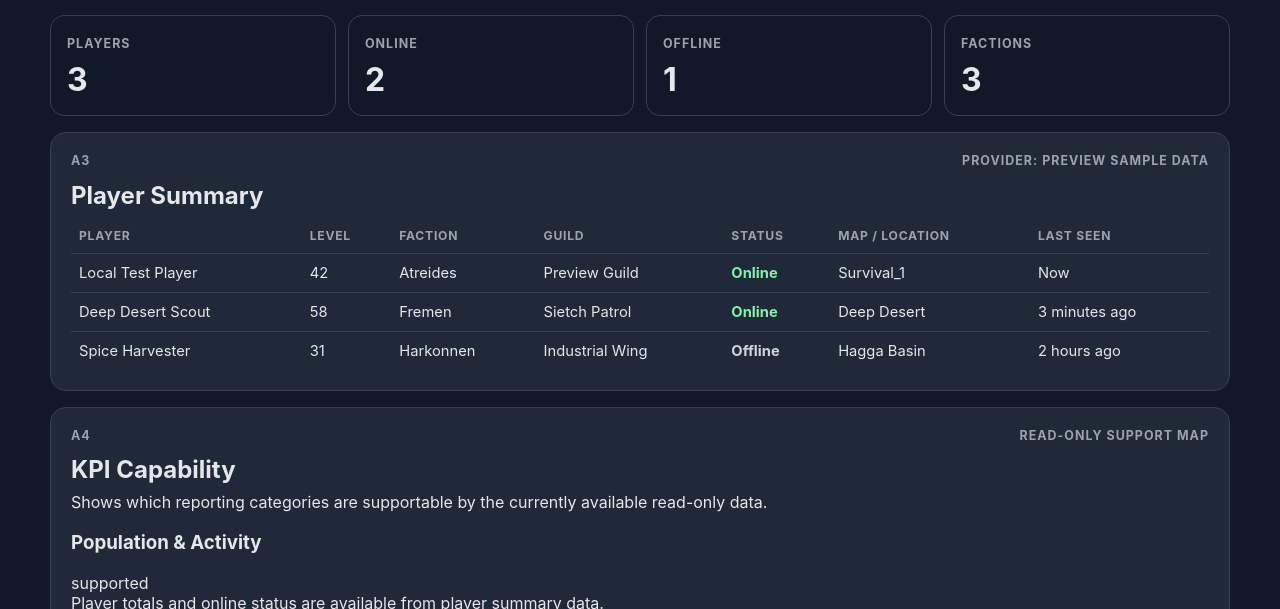
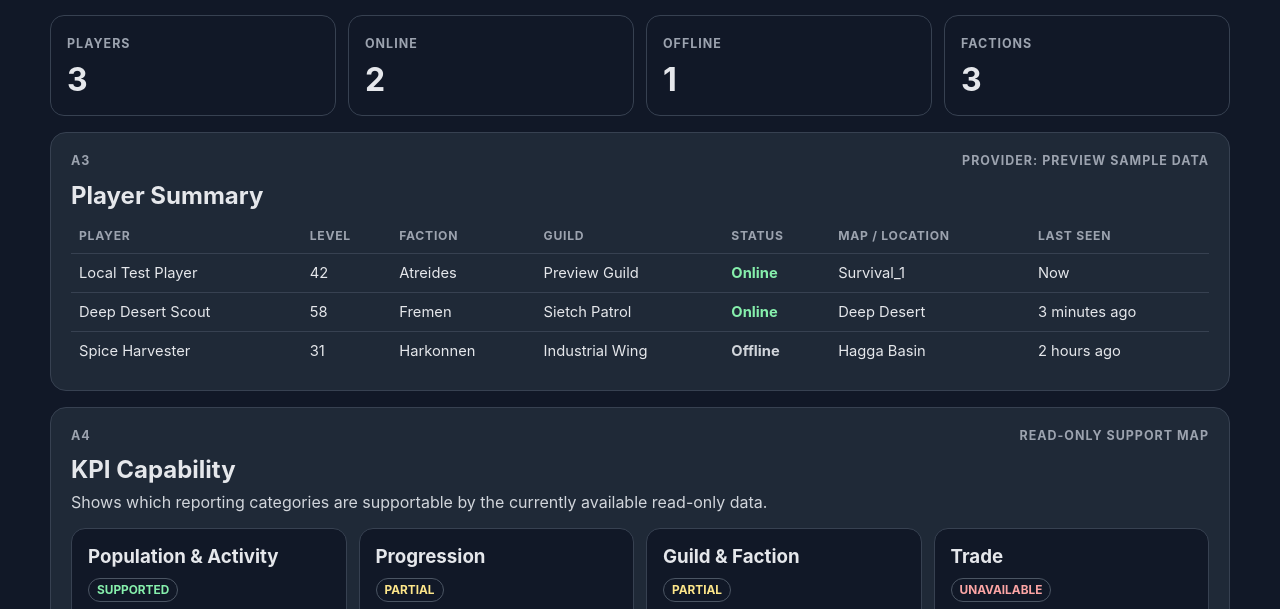
Before and after one commit to yacketrj/dune-ops-observability-addon, a plain HTML site: page web/index.html in a window 1280 px wide. Shown: the part 167-776 px from the top of the page. Drawn offline with Linux system fonts and the light colour scheme.

Commit message:
Style clean A4 capability panel

```diff
--- a/web/addon.css
+++ b/web/addon.css
@@ -19,6 +19,7 @@ main {
 
 h1,
 h2,
+h3,
 p {
   margin-top: 0;
 }
@@ -53,6 +54,11 @@ h2 {
   text-transform: uppercase;
 }
 
+.section-copy {
+  color: #d1d5db;
+  max-width: 760px;
+}
+
 .status-ok {
   color: #86efac;
 }
@@ -79,13 +85,15 @@ button:focus-visible {
   border-color: #9ca3af;
 }
 
-.summary-grid {
+.summary-grid,
+.capability-grid {
   display: grid;
   grid-template-columns: repeat(4, minmax(0, 1fr));
   gap: 12px;
 }
 
-.metric-card {
+.metric-card,
+.capability-card {
   border: 1px solid #374151;
   border-radius: 14px;
   padding: 16px;
@@ -96,6 +104,33 @@ button:focus-visible {
   display: block;
   margin-top: 8px;
   font-size: 2rem;
+}
+
+.capability-card h3 {
+  margin-bottom: 10px;
+}
+
+.capability-status {
+  display: inline-block;
+  border: 1px solid #4b5563;
+  border-radius: 999px;
+  margin-bottom: 10px;
+  padding: 4px 8px;
+  font-size: 0.74rem;
+  font-weight: 700;
+  text-transform: uppercase;
+}
+
+.capability-supported {
+  color: #86efac;
+}
+
+.capability-partial {
+  color: #fde68a;
+}
+
+.capability-unavailable {
+  color: #fca5a5;
 }
 
 .table-wrap {
@@ -153,6 +188,13 @@ pre {
   white-space: pre-wrap;
 }
 
+@media (max-width: 900px) {
+  .summary-grid,
+  .capability-grid {
+    grid-template-columns: repeat(2, minmax(0, 1fr));
+  }
+}
+
 @media (max-width: 760px) {
   body {
     padding: 16px;
@@ -162,8 +204,4 @@ pre {
   .section-heading {
     display: block;
   }
-
-  .summary-grid {
-    grid-template-columns: repeat(2, minmax(0, 1fr));
-  }
 }
```
